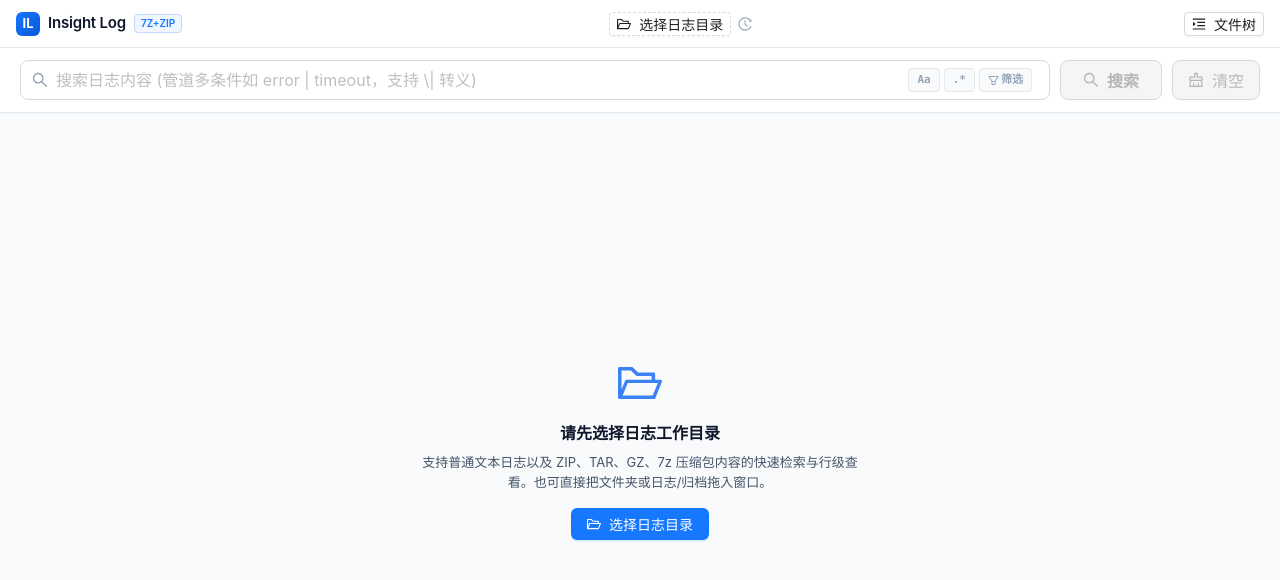
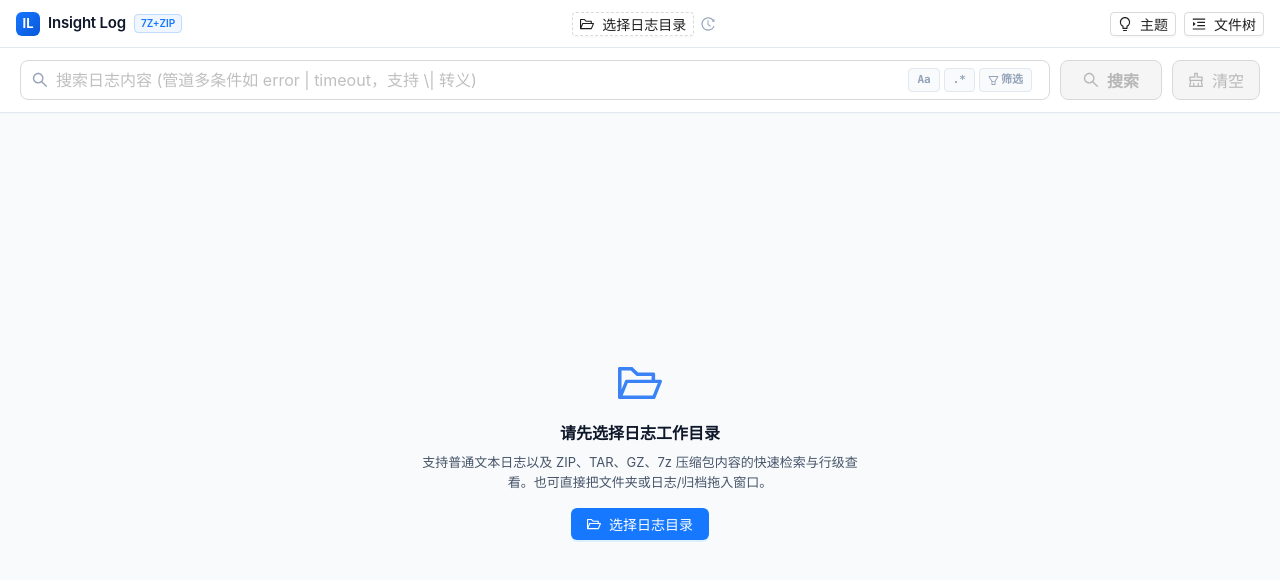
Before and after one commit to zyf8827/insight-log, a React (Vite) app: page / in a window 1280 px wide. Shown: the top 580 px of the page. Built offline with nearby package versions, Linux system fonts and the light colour scheme.

Commit message:
feat: dark theme and persist search preferences

```diff
--- a/src/App.css
+++ b/src/App.css
@@ -675,3 +675,45 @@ body {
 .app-container.is-dragging {
   outline: none;
 }
+
+
+/* Dark theme */
+[data-theme="dark"] {
+  --app-bg: #0f172a;
+  --surface-bg: #1e293b;
+  --border-color: #334155;
+  --border-subtle: #1e293b;
+  --text-primary: #e2e8f0;
+  --text-secondary: #94a3b8;
+  --text-muted: #64748b;
+  --primary-color: #3b82f6;
+  --primary-hover: #60a5fa;
+  --primary-subtle: #1e3a5f;
+  --match-bg: #422006;
+  --match-mark: #ca8a04;
+  --match-text: #fde68a;
+}
+
+[data-theme="dark"] .app-topbar,
+[data-theme="dark"] .file-group-header,
+[data-theme="dark"] .match-block,
+[data-theme="dark"] .search-hero,
+[data-theme="dark"] .results-summary-bar,
+[data-theme="dark"] .filter-panel {
+  background-color: var(--surface-bg);
+  border-color: var(--border-color);
+}
+
+[data-theme="dark"] .log-line--match {
+  background: var(--match-bg);
+}
+
+[data-theme="dark"] .search-highlight {
+  background: var(--match-mark);
+  color: #1c1917;
+}
+
+[data-theme="dark"] .cm-log-error { color: #f87171; }
+[data-theme="dark"] .cm-log-warn { color: #fbbf24; }
+[data-theme="dark"] .cm-log-info { color: #38bdf8; }
+[data-theme="dark"] .cm-log-debug { color: #94a3b8; }
--- a/src/App.tsx
+++ b/src/App.tsx
@@ -14,6 +14,8 @@ import {
   message,
   type InputRef,
   type MenuProps,
+  ConfigProvider,
+  theme as antdTheme,
 } from "antd";
 import {
   FolderOpenOutlined,
@@ -33,7 +35,10 @@ import {
   DeleteOutlined,
   CopyOutlined,
   ExportOutlined,
-  LinkOutlined
+  LinkOutlined,
+  BulbOutlined,
+  MoonOutlined,
+  DesktopOutlined
 } from "@ant-design/icons";
 import { useVirtualizer } from "@tanstack/react-virtual";
 
@@ -177,19 +182,63 @@ async function copyText(text: string, okMsg: string) {
   }
 }
 
+
+type ThemeMode = "light" | "dark" | "system";
+
+const PREFS_KEY = "insight-log:search-prefs";
+
+type PersistedPrefs = {
+  max_results?: number;
+  includeText?: string;
+  excludeText?: string;
+  case_sensitive?: boolean;
+  is_regex?: boolean;
+  theme?: ThemeMode;
+  restoreLastDir?: boolean;
+};
+
+function loadPrefs(): PersistedPrefs {
+  try {
+    const raw = localStorage.getItem(PREFS_KEY);
+    if (!raw) return {};
+    return JSON.parse(raw) as PersistedPrefs;
+  } catch {
+    return {};
+  }
+}
+
+function savePrefs(partial: PersistedPrefs) {
+  const next = { ...loadPrefs(), ...partial };
+  localStorage.setItem(PREFS_KEY, JSON.stringify(next));
+}
+
+function resolveTheme(mode: ThemeMode): "light" | "dark" {
+  if (mode === "system") {
+    return window.matchMedia("(prefers-color-scheme: dark)").matches
+      ? "dark"
+      : "light";
+  }
+  return mode;
+}
+
 const App: React.FC = () => {
+  const initialPrefs = useMemo(() => loadPrefs(), []);
   const [searchParams, setSearchParams] = useState<SearchParams>({
     directory: "",
     query: "",
-    case_sensitive: false,
-    is_regex: false,
+    case_sensitive: initialPrefs.case_sensitive ?? false,
+    is_regex: initialPrefs.is_regex ?? false,
     include_patterns: [],
     exclude_patterns: [],
-    max_results: 200,
+    max_results: initialPrefs.max_results ?? 200,
   });
 
-  const [includeText, setIncludeText] = useState("");
-  const [excludeText, setExcludeText] = useState("");
+  const [includeText, setIncludeText] = useState(initialPrefs.includeText ?? "");
+  const [excludeText, setExcludeText] = useState(initialPrefs.excludeText ?? "");
+  const [themeMode, setThemeMode] = useState<ThemeMode>(initialPrefs.theme ?? "system");
+  const [resolvedTheme, setResolvedTheme] = useState<"light" | "dark">(() =>
+    resolveTheme(initialPrefs.theme ?? "system")
+  );
   const [isFilterOpen, setIsFilterOpen] = useState(false);
   const [isSidebarOpen, setIsSidebarOpen] = useState(false);
 
@@ -316,6 +365,43 @@ const App: React.FC = () => {
       if (unlisten) unlisten();
     };
   }, [rememberDirectory]);
+
+  // Persist search preferences
+  useEffect(() => {
+    savePrefs({
+      max_results: searchParams.max_results,
+      includeText,
+      excludeText,
+      case_sensitive: searchParams.case_sensitive,
+      is_regex: searchParams.is_regex,
+      theme: themeMode,
+      restoreLastDir,
+    });
+  }, [
+    searchParams.max_results,
+    searchParams.case_sensitive,
+    searchParams.is_regex,
+    includeText,
+    excludeText,
+    themeMode,
+    restoreLastDir,
+  ]);
+
+  // Apply theme to document + antd
+  useEffect(() => {
+    const apply = () => {
+      const next = resolveTheme(themeMode);
+      setResolvedTheme(next);
+      document.documentElement.setAttribute("data-theme", next);
+    };
+    apply();
+    if (themeMode !== "system") return;
+    const mq = window.matchMedia("(prefers-color-scheme: dark)");
+    const handler = () => apply();
+    mq.addEventListener("change", handler);
+    return () => mq.removeEventListener("change", handler);
+  }, [themeMode]);
+
 
   // Active filter count indicator
   const activeFiltersCount = useMemo(() => {
@@ -585,6 +671,14 @@ const App: React.FC = () => {
   }, [fileGroups]);
 
   return (
+    <ConfigProvider
+      theme={{
+        algorithm:
+          resolvedTheme === "dark"
+            ? antdTheme.darkAlgorithm
+            : antdTheme.defaultAlgorithm,
+      }}
+    >
     <div className={`app-container ${isDragging ? "is-dragging" : ""}`}>
       {isDragging && (
         <div className="drag-overlay">松开以设置为搜索根目录</div>
@@ -629,6 +723,24 @@ const App: React.FC = () => {
         </div>
 
         <div className="topbar-actions">
+          <Dropdown
+            menu={{
+              items: [
+                { key: "light", label: "浅色", icon: <BulbOutlined />, onClick: () => setThemeMode("light") },
+                { key: "dark", label: "深色", icon: <MoonOutlined />, onClick: () => setThemeMode("dark") },
+                { key: "system", label: "跟随系统", icon: <DesktopOutlined />, onClick: () => setThemeMode("system") },
+              ],
+              selectedKeys: [themeMode],
+            }}
+            placement="bottomRight"
+          >
+            <Button
+              size="small"
+              icon={resolvedTheme === "dark" ? <MoonOutlined /> : <BulbOutlined />}
+            >
+              主题
+            </Button>
+          </Dropdown>
           <Tooltip title={isSidebarOpen ? "收起文件树" : "展开文件树浏览"}>
             <Button
               size="small"
@@ -1139,6 +1251,7 @@ const App: React.FC = () => {
         </div>
       </Modal>
     </div>
+    </ConfigProvider>
   );
 };
 
```
